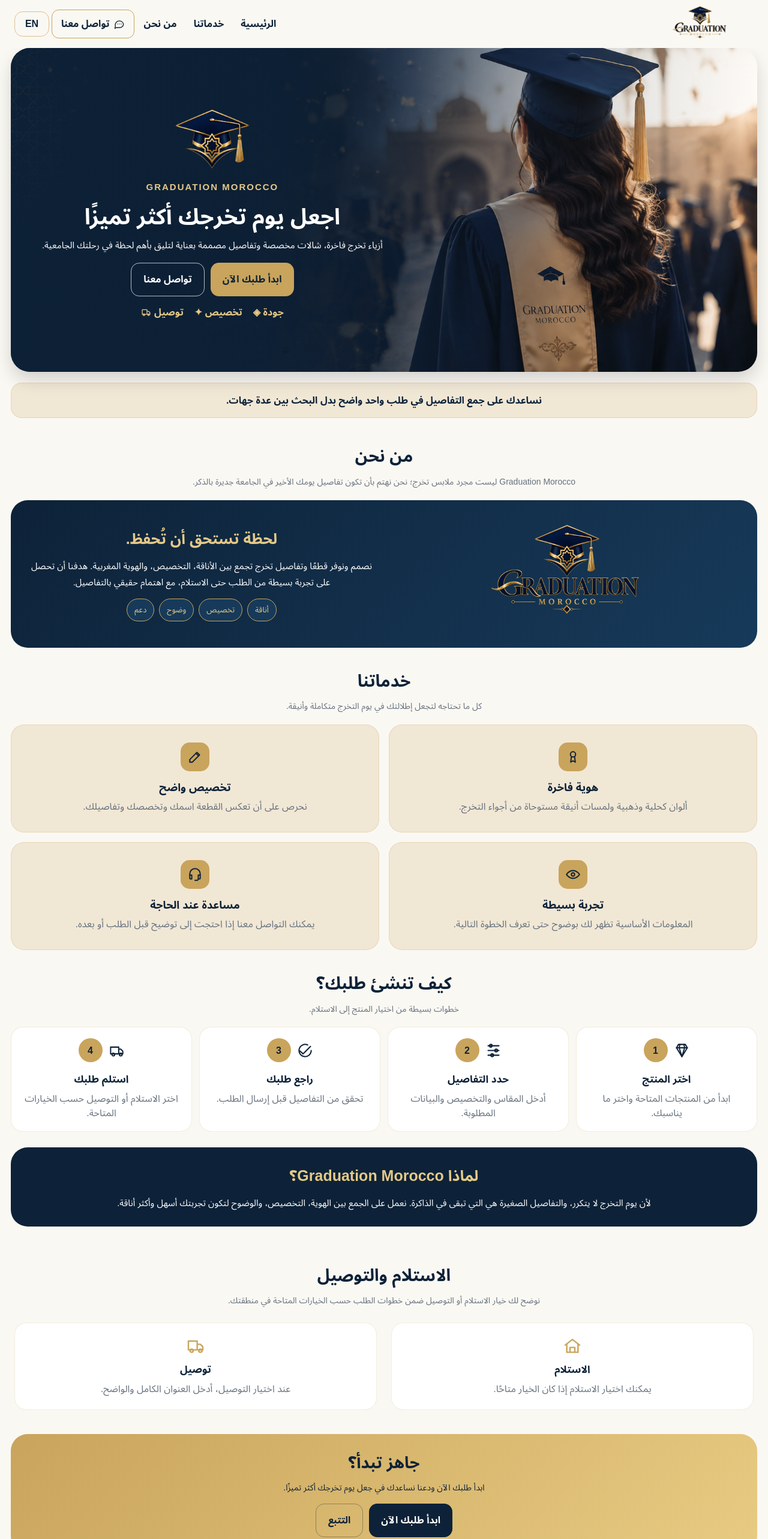
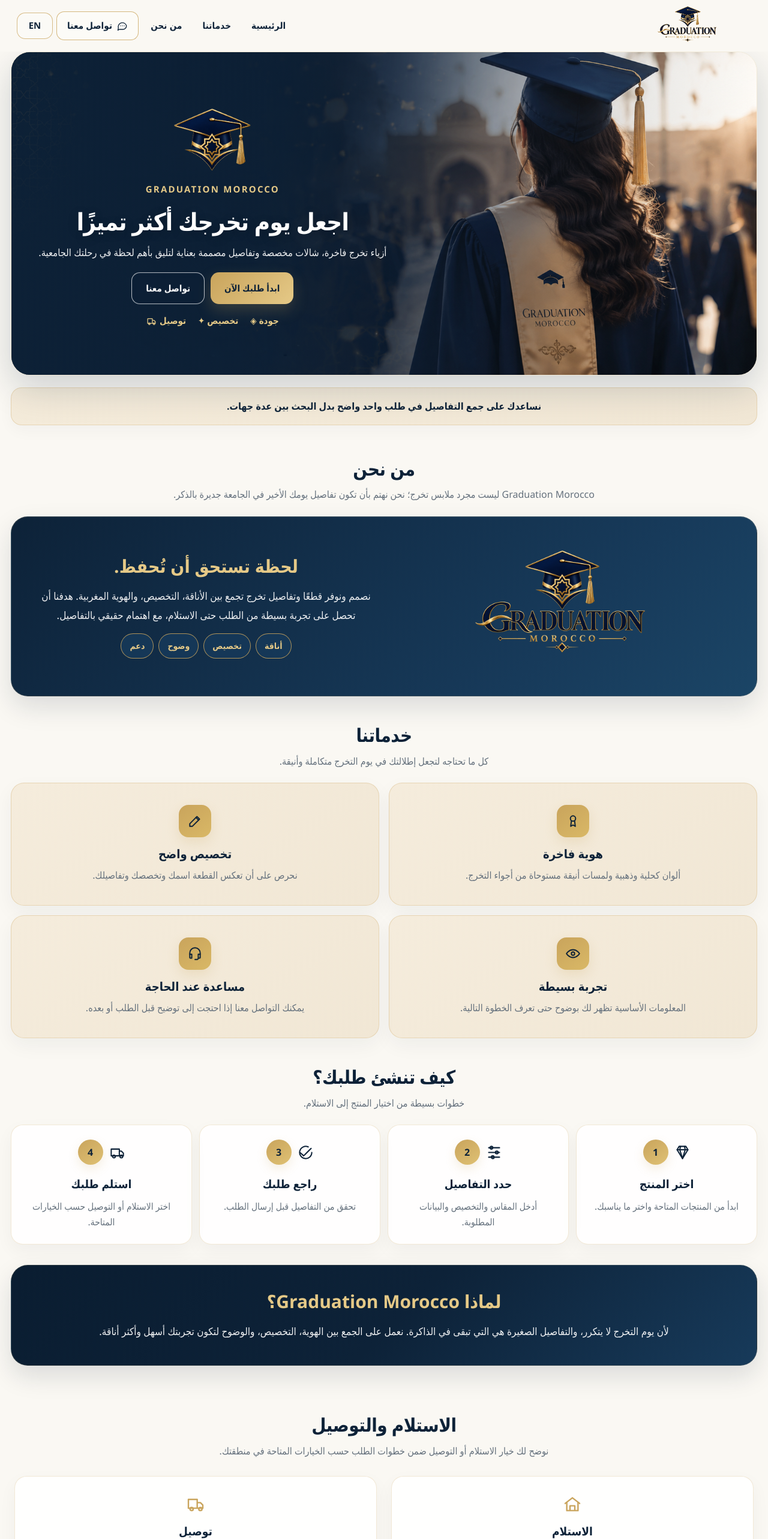
Before and after one commit to azar-pro/graduation_morocco_web, a Next.js app: page / in a window 1280 px wide. Shown: the top 2566 px of the page at 60% size. Built offline with nearby package versions, Linux system fonts and the light colour scheme; no server answers.

Commit message:
design: elevate homepage typography and premium finish

```diff
--- a/app/globals.css
+++ b/app/globals.css
@@ -31,96 +31,96 @@
 
 
 /* Homepage aligned with the original Flutter HomeScreen */
-.appHome{--navy:#0d2238;--navy-light:#173a5a;--gold:#c9a45c;--gold-light:#e5c987;--cream:#faf8f3;--sand:#f1e7d5;--muted:#65717d;background:var(--cream);color:var(--navy);min-height:100vh;padding-bottom:0}
-.appHeader{min-height:80px;padding:9px 24px;display:flex;align-items:center;gap:18px;background:var(--cream);position:relative;z-index:20}
+.appHome{--navy:#0d2238;--navy-light:#173a5a;--gold:#c9a45c;--gold-light:#e5c987;--cream:#faf8f3;--sand:#f1e7d5;--muted:#65717d;background:var(--cream);color:var(--navy);min-height:100vh;padding-bottom:0;font-family:"Segoe UI",Tahoma,Arial,"Noto Sans Arabic",sans-serif;text-rendering:optimizeLegibility}
+.appHeader{min-height:86px;padding:9px 28px;display:flex;align-items:center;gap:20px;background:var(--cream);position:relative;z-index:20}
 .appLogo{display:flex;align-items:center;margin-inline-end:auto}
 .appLogo img{object-fit:contain}
-.appLogoFull{width:180px;height:62px}
+.appLogoFull{width:212px;height:68px}
 .appLogoMark{display:none;width:52px;height:52px}
-.appNav{display:flex;align-items:center;gap:4px;font-weight:800}
-.appNav>a{padding:10px 12px;border-radius:12px}
+.appNav{display:flex;align-items:center;gap:6px;font-size:15px;font-weight:800;letter-spacing:.01em}
+.appNav>a{padding:11px 14px;border-radius:13px;transition:background-color .2s ease,color .2s ease}
 .appNav>a:not(.appContactButton):hover{background:rgba(13,34,56,.05)}
-.appContactButton{border:1px solid var(--gold)!important;padding:9px 15px!important;display:flex;align-items:center;gap:7px}
+.appContactButton{border:1px solid rgba(201,164,92,.78)!important;padding:10px 17px!important;display:flex;align-items:center;gap:8px;background:rgba(255,255,255,.38)}
 .appContactButton .appIcon{width:18px;height:18px}
-.appLanguage{min-width:58px;height:42px;border:1px solid rgba(201,164,92,.65);border-radius:14px;display:grid;place-items:center;padding:0 14px;font:inherit;font-weight:900;color:var(--navy);background:transparent;direction:ltr;cursor:pointer}
+.appLanguage{min-width:60px;height:44px;border:1px solid rgba(201,164,92,.72);border-radius:14px;display:grid;place-items:center;padding:0 15px;font:inherit;font-weight:900;color:var(--navy);background:rgba(255,255,255,.28);direction:ltr;cursor:pointer;transition:background-color .2s ease,border-color .2s ease}
 .appMobileHeaderActions{display:none;align-items:center;gap:8px}
 .appMenuIcon{width:44px;height:44px;border:0;background:transparent;font:inherit;font-size:29px;color:var(--navy);line-height:1;cursor:pointer}
 .appIcon{display:block;width:1em;height:1em;flex:0 0 auto}
 .appLanguage:focus-visible,.appMenuIcon:focus-visible,.appMobileMenu button:focus-visible,.appHome a:focus-visible{outline:3px solid rgba(201,164,92,.65);outline-offset:3px}
 
-.appHero{height:540px;margin:0 18px;border-radius:32px;overflow:hidden;position:relative;box-shadow:0 14px 28px rgba(0,0,0,.15)}
+.appHero{height:540px;margin:0 18px;border:1px solid rgba(201,164,92,.18);border-radius:32px;overflow:hidden;position:relative;box-shadow:0 22px 58px rgba(13,34,56,.18)}
 .appHeroImage{object-fit:cover;object-position:center}
 .appHeroOverlay{position:absolute;inset:0;background:linear-gradient(90deg,rgba(13,34,56,.85) 0%,rgba(13,34,56,.71) 34%,rgba(13,34,56,.21) 62%,rgba(13,34,56,0) 100%)}
 .appHeroCopy{position:absolute;left:0;top:50%;transform:translateY(-50%);width:54%;padding:25px 42px;display:flex;flex-direction:column;align-items:center;text-align:center;color:#fff}
-.appHeroMark{width:130px;height:130px;object-fit:contain}
-.appHeroBrand{margin:3px 0 15px;color:var(--gold-light);font-size:15px;font-weight:900;letter-spacing:2px;direction:ltr}
-.appHeroCopy h1{margin:0;color:#fff;font-size:37px;line-height:1.2;font-weight:900}
-.appHeroSubtitle{margin:12px 0 0;color:#fff;font-size:15px;line-height:1.7;max-width:620px}
+.appHeroMark{width:136px;height:136px;object-fit:contain}
+.appHeroBrand{margin:3px 0 16px;color:var(--gold-light);font-size:15px;font-weight:900;letter-spacing:2.2px;direction:ltr}
+.appHeroCopy h1{margin:0;color:#fff;font-size:40px;line-height:1.22;font-weight:900;letter-spacing:-.02em;text-shadow:0 3px 18px rgba(0,0,0,.2)}
+.appHeroSubtitle{margin:13px 0 0;color:rgba(255,255,255,.93);font-size:16.5px;line-height:1.85;font-weight:500;max-width:650px}
 .appHeroActions{display:flex;justify-content:center;flex-wrap:wrap;gap:10px;margin-top:17px}
-.appPrimaryButton,.appOutlineLight,.appDarkButton,.appCtaSecondary{display:inline-flex;align-items:center;justify-content:center;border-radius:14px;padding:13px 20px;font-weight:900}
-.appPrimaryButton{background:var(--gold);color:var(--navy)}
-.appOutlineLight{border:1px solid rgba(255,255,255,.7);color:#fff}
-.appHeroBenefits{display:flex;justify-content:center;gap:18px;flex-wrap:wrap;margin-top:13px;color:var(--gold-light);font-weight:800}
+.appPrimaryButton,.appOutlineLight,.appDarkButton,.appCtaSecondary{display:inline-flex;align-items:center;justify-content:center;min-height:48px;border-radius:14px;padding:13px 23px;font-size:15px;font-weight:900;transition:transform .2s ease,box-shadow .2s ease,background-color .2s ease}
+.appPrimaryButton{background:linear-gradient(135deg,var(--gold),var(--gold-light));color:var(--navy);box-shadow:0 10px 26px rgba(201,164,92,.23)}
+.appOutlineLight{border:1px solid rgba(255,255,255,.72);color:#fff;background:rgba(13,34,56,.14);backdrop-filter:blur(5px)}
+.appHeroBenefits{display:flex;justify-content:center;gap:20px;flex-wrap:wrap;margin-top:15px;color:var(--gold-light);font-size:15px;font-weight:800}
 .appHeroBenefits span{display:inline-flex;align-items:center;gap:5px}
 .appHeroBenefits .appIcon{width:17px;height:17px}
 
-.appTrust{margin:18px 18px 8px;padding:15px 20px;text-align:center;background:var(--sand);border:1px solid rgba(201,164,92,.25);border-radius:18px;font-weight:700}
+.appTrust{margin:20px 18px 8px;padding:17px 22px;text-align:center;background:linear-gradient(135deg,#f4ebda,var(--sand));border:1px solid rgba(201,164,92,.3);border-radius:18px;font-size:16px;font-weight:750;box-shadow:0 9px 26px rgba(13,34,56,.035)}
 
 .appSection{padding:0 18px}
 .appSection,.appCta{scroll-margin-top:20px}
-.appSectionTitle{padding:32px 22px 18px;text-align:center}
-.appSectionTitle h2{margin:0;color:var(--navy);font-size:28px;font-weight:900}
-.appSectionTitle p{margin:7px auto 0;color:var(--muted);font-size:14px;line-height:1.7;max-width:760px}
+.appSectionTitle{padding:44px 22px 22px;text-align:center}
+.appSectionTitle h2{margin:0;color:var(--navy);font-size:31px;line-height:1.3;font-weight:900;letter-spacing:-.015em}
+.appSectionTitle p{margin:9px auto 0;color:var(--muted);font-size:16px;line-height:1.8;font-weight:500;max-width:860px}
 
-.appAboutCard{padding:28px;background:linear-gradient(135deg,var(--navy),var(--navy-light));border-radius:28px;display:grid;grid-template-columns:1fr 1fr;gap:28px;align-items:center}
+.appAboutCard{min-height:300px;padding:40px 48px;background:linear-gradient(135deg,var(--navy),var(--navy-light) 72%,#1b4566);border:1px solid rgba(229,201,135,.16);border-radius:28px;display:grid;grid-template-columns:1fr 1fr;gap:40px;align-items:center;box-shadow:0 18px 44px rgba(13,34,56,.13),inset 0 1px 0 rgba(255,255,255,.04)}
 .appAboutLogo{display:flex;justify-content:center;align-items:center;padding:10px}
-.appAboutLogo img{width:280px;height:170px;object-fit:contain}
+.appAboutLogo img{width:330px;height:195px;object-fit:contain}
 .appAboutCopy{text-align:center}
-.appAboutCopy h3{margin:0;color:var(--gold-light);font-size:25px;font-weight:900}
-.appAboutCopy p{margin:10px 0 0;color:#fff;font-size:15px;line-height:1.8}
+.appAboutCopy h3{margin:0;color:var(--gold-light);font-size:30px;line-height:1.35;font-weight:900}
+.appAboutCopy p{margin:13px 0 0;color:rgba(255,255,255,.93);font-size:17px;line-height:1.9;font-weight:500}
 .appPills{display:flex;justify-content:center;gap:8px;flex-wrap:wrap;margin-top:14px}
-.appPills span{background:var(--navy-light);border:1px solid var(--gold);color:var(--gold-light);border-radius:999px;padding:7px 12px;font-size:13px}
+.appPills span{background:rgba(23,58,90,.86);border:1px solid rgba(201,164,92,.85);color:var(--gold-light);border-radius:999px;padding:8px 14px;font-size:14px;font-weight:700}
 
 .appServiceGrid{display:grid;grid-template-columns:repeat(2,minmax(0,1fr));gap:16px}
-.appServiceCard{min-height:180px;padding:22px;background:var(--sand);border:1px solid rgba(201,164,92,.25);border-radius:22px;display:flex;flex-direction:column;align-items:center;justify-content:center;text-align:center}
-.appServiceIcon{width:48px;height:48px;border-radius:15px;background:var(--gold);display:grid;place-items:center;color:var(--navy);font-size:25px;font-weight:900}
+.appServiceCard{min-height:205px;padding:30px;background:linear-gradient(145deg,#f5ecdc,var(--sand));border:1px solid rgba(201,164,92,.3);border-radius:22px;display:flex;flex-direction:column;align-items:center;justify-content:center;text-align:center;box-shadow:0 12px 32px rgba(13,34,56,.05);transition:transform .22s ease,box-shadow .22s ease,border-color .22s ease}
+.appServiceIcon{width:54px;height:54px;border-radius:16px;background:linear-gradient(145deg,var(--gold),#d9b866);display:grid;place-items:center;color:var(--navy);font-size:25px;font-weight:900;box-shadow:0 8px 20px rgba(201,164,92,.2)}
 .appServiceIcon .appIcon{width:26px;height:26px}
-.appServiceCard h3{margin:12px 0 5px;color:var(--navy);font-size:18px;font-weight:900}
-.appServiceCard p{margin:0;color:var(--muted);line-height:1.55}
+.appServiceCard h3{margin:14px 0 7px;color:var(--navy);font-size:20px;line-height:1.4;font-weight:900}
+.appServiceCard p{margin:0;color:var(--muted);font-size:16px;line-height:1.75;font-weight:500}
 .appQuickLinks{display:flex;justify-content:center;gap:10px;flex-wrap:wrap;margin:20px 0 4px}
 .appQuickLinks a{background:#fff;border:1px solid rgba(201,164,92,.28);border-radius:14px;padding:10px 14px;font-weight:800}
 
 .appSteps{display:grid;grid-template-columns:repeat(4,minmax(0,1fr));gap:12px}
-.appStepCard{min-height:170px;padding:18px;background:#fff;border:1px solid rgba(201,164,92,.2);border-radius:20px;text-align:center}
+.appStepCard{min-height:190px;padding:24px;background:rgba(255,255,255,.86);border:1px solid rgba(201,164,92,.24);border-radius:20px;text-align:center;box-shadow:0 11px 30px rgba(13,34,56,.045);transition:transform .22s ease,box-shadow .22s ease,border-color .22s ease}
 .appStepTop{display:flex;align-items:center;justify-content:center;gap:10px}
 .appStepIcon{font-size:25px;color:var(--navy)}
 .appStepIcon .appIcon{width:27px;height:27px}
-.appStepNumber{width:40px;height:40px;border-radius:50%;background:var(--gold);display:grid;place-items:center;color:var(--navy);font-weight:900}
-.appStepCard h3{margin:15px 0 5px;color:var(--navy);font-size:17px;font-weight:900}
-.appStepCard p{margin:0;color:var(--muted);line-height:1.5}
+.appStepNumber{width:42px;height:42px;border-radius:50%;background:linear-gradient(145deg,var(--gold),#dfc174);display:grid;place-items:center;color:var(--navy);font-size:16px;font-weight:900;box-shadow:0 7px 17px rgba(201,164,92,.18)}
+.appStepCard h3{margin:16px 0 7px;color:var(--navy);font-size:19px;font-weight:900}
+.appStepCard p{margin:0;color:var(--muted);font-size:15.5px;line-height:1.7;font-weight:500}
 
-.appWhy{margin:26px 18px;padding:26px;background:var(--navy);border-radius:28px;text-align:center}
-.appWhy h2{margin:0;color:var(--gold-light);font-size:25px;font-weight:900}
-.appWhy p{margin:10px auto 0;color:#fff;font-size:15px;line-height:1.8;max-width:900px}
+.appWhy{margin:34px 18px;padding:40px 32px;background:linear-gradient(135deg,#0a1d31,var(--navy) 52%,var(--navy-light));border:1px solid rgba(229,201,135,.14);border-radius:28px;text-align:center;box-shadow:0 18px 42px rgba(13,34,56,.13)}
+.appWhy h2{margin:0;color:var(--gold-light);font-size:30px;line-height:1.35;font-weight:900}
+.appWhy p{margin:13px auto 0;color:rgba(255,255,255,.93);font-size:17px;line-height:1.9;font-weight:500;max-width:980px}
 
 .appDeliveryGrid{display:grid;grid-template-columns:repeat(2,minmax(0,1fr));gap:12px}
-.appDeliveryCard{margin:6px;padding:22px;background:#fff;border:1px solid rgba(201,164,92,.2);border-radius:20px;text-align:center}
+.appDeliveryCard{min-height:190px;margin:6px;padding:30px;background:rgba(255,255,255,.88);border:1px solid rgba(201,164,92,.24);border-radius:20px;text-align:center;box-shadow:0 11px 30px rgba(13,34,56,.045);transition:transform .22s ease,box-shadow .22s ease,border-color .22s ease}
 .appDeliveryIcon{font-size:30px;color:var(--gold);display:flex;justify-content:center}
 .appDeliveryIcon .appIcon{width:32px;height:32px}
-.appDeliveryCard h3{margin:10px 0 5px;color:var(--navy);font-size:17px;font-weight:900}
-.appDeliveryCard p{margin:0;color:var(--muted);line-height:1.5}
+.appDeliveryCard h3{margin:13px 0 7px;color:var(--navy);font-size:19px;font-weight:900}
+.appDeliveryCard p{margin:0;color:var(--muted);font-size:16px;line-height:1.75;font-weight:500}
 
-.appCta{margin:34px 18px 18px;padding:26px 24px;background:linear-gradient(135deg,var(--gold),#e8cb82);border-radius:28px;text-align:center}
-.appCta h2{margin:0;color:var(--navy);font-size:27px;font-weight:900}
-.appCta p{margin:6px 0 0;color:var(--navy);font-size:14px;line-height:1.6}
+.appCta{margin:42px 18px 22px;padding:40px 26px;background:linear-gradient(135deg,#c9a45c,#e8cb82 66%,#f0d896);border:1px solid rgba(13,34,56,.06);border-radius:28px;text-align:center;box-shadow:0 17px 38px rgba(201,164,92,.17)}
+.appCta h2{margin:0;color:var(--navy);font-size:31px;line-height:1.35;font-weight:900}
+.appCta p{margin:9px 0 0;color:var(--navy);font-size:16px;line-height:1.75;font-weight:600}
 .appCtaActions{display:flex;justify-content:center;gap:10px;flex-wrap:wrap;margin-top:16px}
-.appDarkButton{background:var(--navy);color:#fff}
-.appCtaSecondary{border:1px solid rgba(13,34,56,.35);color:var(--navy)}
+.appDarkButton{background:var(--navy);color:#fff;box-shadow:0 9px 22px rgba(13,34,56,.17)}
+.appCtaSecondary{border:1px solid rgba(13,34,56,.42);color:var(--navy);background:rgba(255,255,255,.16)}
 
-.appFooter{padding:38px 24px 30px;background:var(--navy);display:flex;flex-direction:column;align-items:center;text-align:center}
-.appFooter img{width:100px;height:100px;object-fit:contain}
-.appFooter strong{margin-top:10px;color:var(--gold-light);font-size:16px;letter-spacing:.8px;direction:ltr}
-.appFooter p{margin:6px 0 0;color:rgba(255,255,255,.72);font-size:13px}
+.appFooter{padding:48px 24px 38px;background:linear-gradient(180deg,var(--navy),#091b2e);display:flex;flex-direction:column;align-items:center;text-align:center}
+.appFooter img{width:112px;height:112px;object-fit:contain}
+.appFooter strong{margin-top:11px;color:var(--gold-light);font-size:18px;letter-spacing:1px;direction:ltr}
+.appFooter p{margin:7px 0 0;color:rgba(255,255,255,.76);font-size:15px}
 .appFooter nav{display:flex;justify-content:center;gap:18px;flex-wrap:wrap;margin-top:18px}
 .appFooter nav a{color:#fff}
 .appFooter nav a:last-child{color:var(--gold-light)}
@@ -136,6 +136,13 @@
 .appMobileMenu nav span{color:var(--muted);font-size:22px}
 .appMobileOrder{margin-top:16px;min-height:48px;border-radius:14px;background:var(--gold);color:var(--navy);display:flex;align-items:center;justify-content:center;padding:12px 18px;font-weight:900}
 
+@media(hover:hover) and (pointer:fine){
+  .appPrimaryButton:hover,.appOutlineLight:hover,.appDarkButton:hover,.appCtaSecondary:hover{transform:translateY(-2px)}
+  .appPrimaryButton:hover,.appDarkButton:hover{box-shadow:0 13px 30px rgba(13,34,56,.2)}
+  .appServiceCard:hover,.appStepCard:hover,.appDeliveryCard:hover{transform:translateY(-3px);border-color:rgba(201,164,92,.5);box-shadow:0 17px 40px rgba(13,34,56,.08)}
+  .appLanguage:hover,.appContactButton:hover{background:rgba(201,164,92,.1)}
+}
+
 @media(max-width:900px){
   .appHeader{padding:9px 16px;min-height:70px}
   .appLogoFull{display:none}
@@ -147,7 +154,8 @@
   .appHeroOverlay{background:linear-gradient(180deg,rgba(13,34,56,.04) 0%,rgba(13,34,56,.16) 42%,rgba(13,34,56,.84) 100%)}
   .appHeroCopy{left:0;right:0;top:auto;bottom:0;transform:none;width:100%;padding:25px 24px 32px}
   .appHeroMark{width:92px;height:92px}
-  .appHeroCopy h1{font-size:32px}
+  .appHeroCopy h1{font-size:33px}
+  .appHeroSubtitle{font-size:15.5px}
   .appAboutCard{grid-template-columns:1fr}
   .appServiceGrid{grid-template-columns:1fr}
   .appSteps{grid-template-columns:1fr 1fr}
@@ -167,11 +175,16 @@
   .appHeroBenefits{gap:11px;font-size:13px}
   .appSection{padding:0 12px}
   .appSectionTitle{padding:28px 12px 16px}
-  .appSectionTitle h2{font-size:25px}
-  .appAboutCard{padding:22px}
-  .appAboutLogo img{width:230px;height:145px}
-  .appAboutCopy h3{font-size:22px}
+  .appSectionTitle h2{font-size:27px}
+  .appSectionTitle p{font-size:15px}
+  .appAboutCard{min-height:0;padding:26px 22px;gap:18px}
+  .appAboutLogo img{width:250px;height:150px}
+  .appAboutCopy h3{font-size:24px}
+  .appAboutCopy p{font-size:15.5px;line-height:1.85}
+  .appServiceCard{min-height:190px;padding:26px 22px}
   .appSteps{grid-template-columns:1fr}
   .appDeliveryGrid{grid-template-columns:1fr}
-  .appWhy,.appCta{margin-left:12px;margin-right:12px}
+  .appWhy,.appCta{margin-left:12px;margin-right:12px;padding:31px 22px}
+  .appWhy h2,.appCta h2{font-size:26px}
+  .appWhy p,.appCta p{font-size:15.5px}
 }
```
